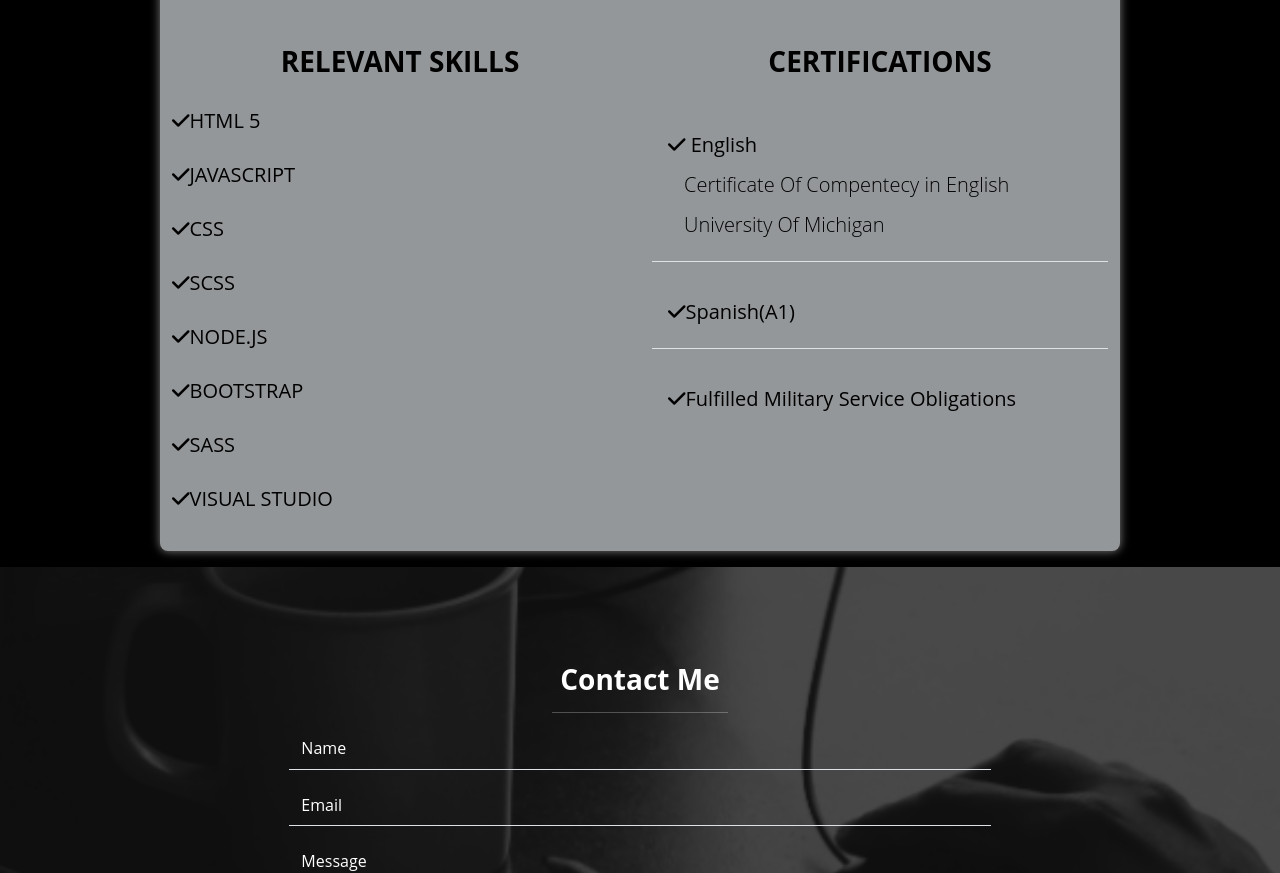
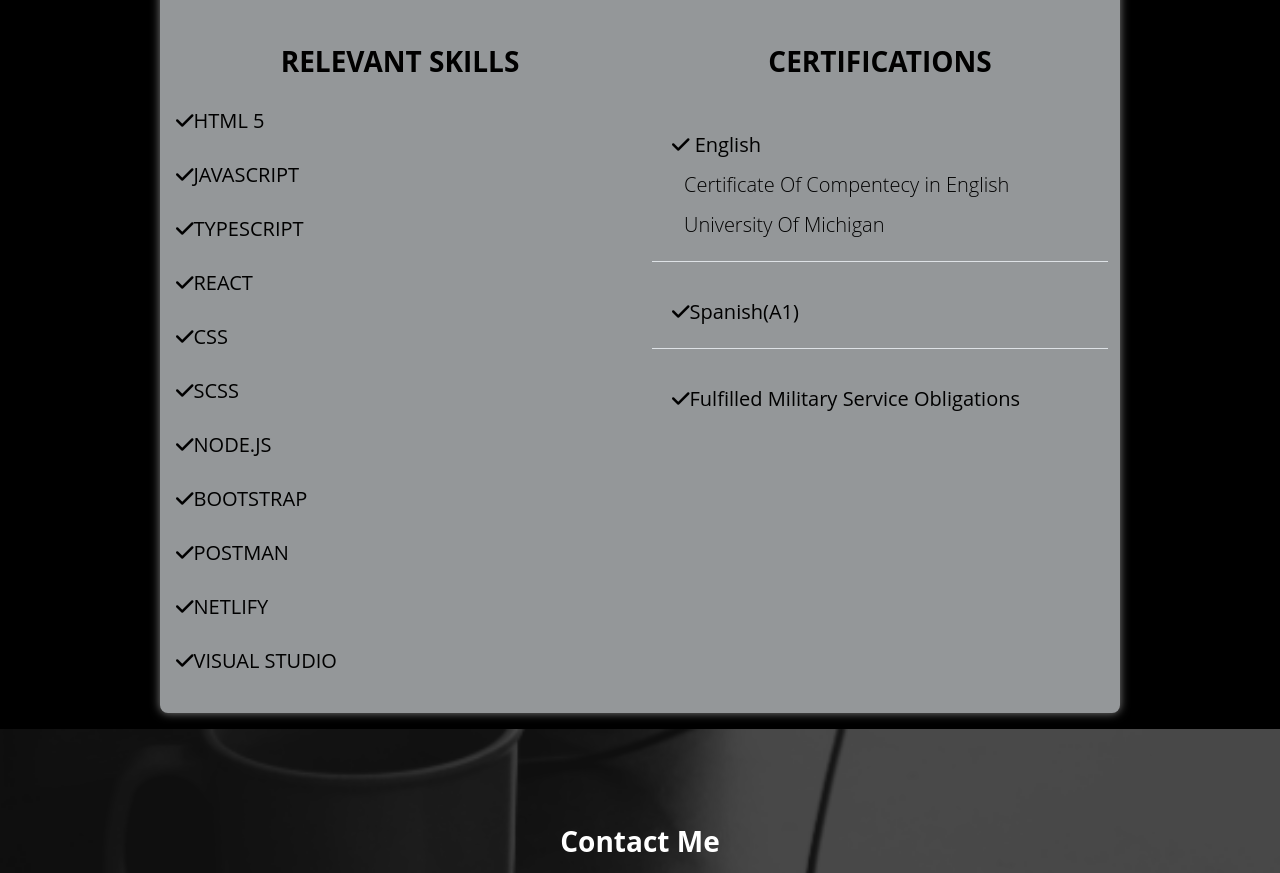
Before and after one commit to ariszerbi/myCv, a website: page index.html in a window 1280 px wide. Shown: the part 1908-2781 px from the top of the page. Drawn offline with Linux system fonts and the light colour scheme; files whose address does not match are found by name.

Commit message:
Update index.html

```diff
--- a/index.html
+++ b/index.html
@@ -146,12 +146,12 @@
               <h3 class="text-uppercase text-center fw-bold">education</h3>
               <ul class="list-group list-group-flush">
                 <li class="list-group-item bg-light mb-3">
-                  <h5 class="text-dark"><i class="fas fa-check mt-3"></i>BSc Computer Science</h5>
+                  <h5 class="text-dark"><i class="ps-1 fas fa-check mt-3"></i>BSc Computer Science</h5>
                   <h3 class="lead mx-3 text-dark">AUEB ,Athens </h3>
                   <h3 class="lead mx-3 text-dark">Semptember 2013-January 2023</h3>
                   </li>
                   <li class="list-group-item bg-light mb-3">
-                    <h5 class="text-dark"><i class="fas fa-check mt-3 text-dark"></i>Seminar Courses at UDEMY </h5>
+                    <h5 class="text-dark"><i class="ps-1 fas fa-check mt-3 text-dark"></i>Seminar Courses at UDEMY </h5>
                      <h3 class="lead mx-3 text-dark">Bootstrap 5 From Scratch | Build 5 Modern Websites </h3>
                      <h3 class="lead mx-3 text-dark">Octomber 2023- December 2023</h3>
                   </li>
@@ -164,14 +164,17 @@
 
 
 
-                    <h5><i class="fas fa-check mt-3"></i>HTML 5</h5>
-                    <h5><i class="fas fa-check mt-3"></i>JAVASCRIPT</h5>
-                    <h5><i class="fas fa-check mt-3"></i>CSS</h5>
-                    <h5><i class="fas fa-check mt-3"></i>SCSS</h5>
-                    <h5><i class="fas fa-check mt-3"></i>NODE.JS</h5>
-                    <h5><i class="fas fa-check mt-3"></i>BOOTSTRAP</h5>
-                    <h5><i class="fas fa-check mt-3"></i>SASS</h5>
-                    <h5><i class="fas fa-check mt-3"></i>VISUAL STUDIO</h5>
+                    <h5><i class="ps-1 fas fa-check mt-3"></i>HTML 5</h5>
+                    <h5><i class="ps-1 fas fa-check mt-3"></i>JAVASCRIPT</h5>
+                   <h5><i class="ps-1 fas fa-check mt-3"></i>TYPESCRIPT</h5>
+                    <h5><i class="ps-1 fas fa-check mt-3"></i>REACT</h5>
+                    <h5><i class="ps-1 fas fa-check mt-3"></i>CSS</h5>
+                    <h5><i class="ps-1 fas fa-check mt-3"></i>SCSS</h5>
+                    <h5><i class="ps-1 fas fa-check mt-3"></i>NODE.JS</h5>
+                    <h5><i class="ps-1 fas fa-check mt-3"></i>BOOTSTRAP</h5>
+                    <h5><i class="ps-1 fas fa-check mt-3"></i>POSTMAN</h5>
+                    <h5><i class="ps-1 fas fa-check mt-3"></i>NETLIFY</h5>
+                    <h5><i class="ps-1 fas fa-check mt-3"></i>VISUAL STUDIO</h5>
             </div>
             <div class="col-md-6 mt-5">
               <h3 class="text-uppercase fw-bold text-center ">Certifications</h3>
@@ -180,18 +183,18 @@
 
               <ul class="list-group list-group-flush ">
                 <li class="list-group-item bg-light mt-3">
-                  <h5 class="text-dark"><i class="fas fa-check mt-3 text-dark"></i> English</h5>
+                  <h5 class="text-dark"><i class="ps-1 fas fa-check mt-3 text-dark"></i> English</h5>
                   <h3 class="lead mx-3 text-dark">Certificate Of Compentecy in English</h3>
                   <h3 class="lead mx-3 text-dark">University Of Michigan</h3>
 
 
                   </li>
                   <li class="list-group-item bg-light mt-3">
-                    <h5 class="text-dark"><i class="fas fa-check mt-3 text-dark"></i>Spanish(A1)</h5>
+                    <h5 class="text-dark"><i class="ps-1 fas fa-check mt-3 text-dark"></i>Spanish(A1)</h5>
 
                   </li>
                   <li class="list-group-item bg-light mt-3">
-                    <h5 class="text-dark"><i class="fas fa-check mt-3 text-dark"></i>Fulfilled Military Service Obligations</h5>
+                    <h5 class="text-dark"><i class="ps-1 fas fa-check mt-3 text-dark"></i>Fulfilled Military Service Obligations</h5>
 
                   </li>
               </ul>
```
